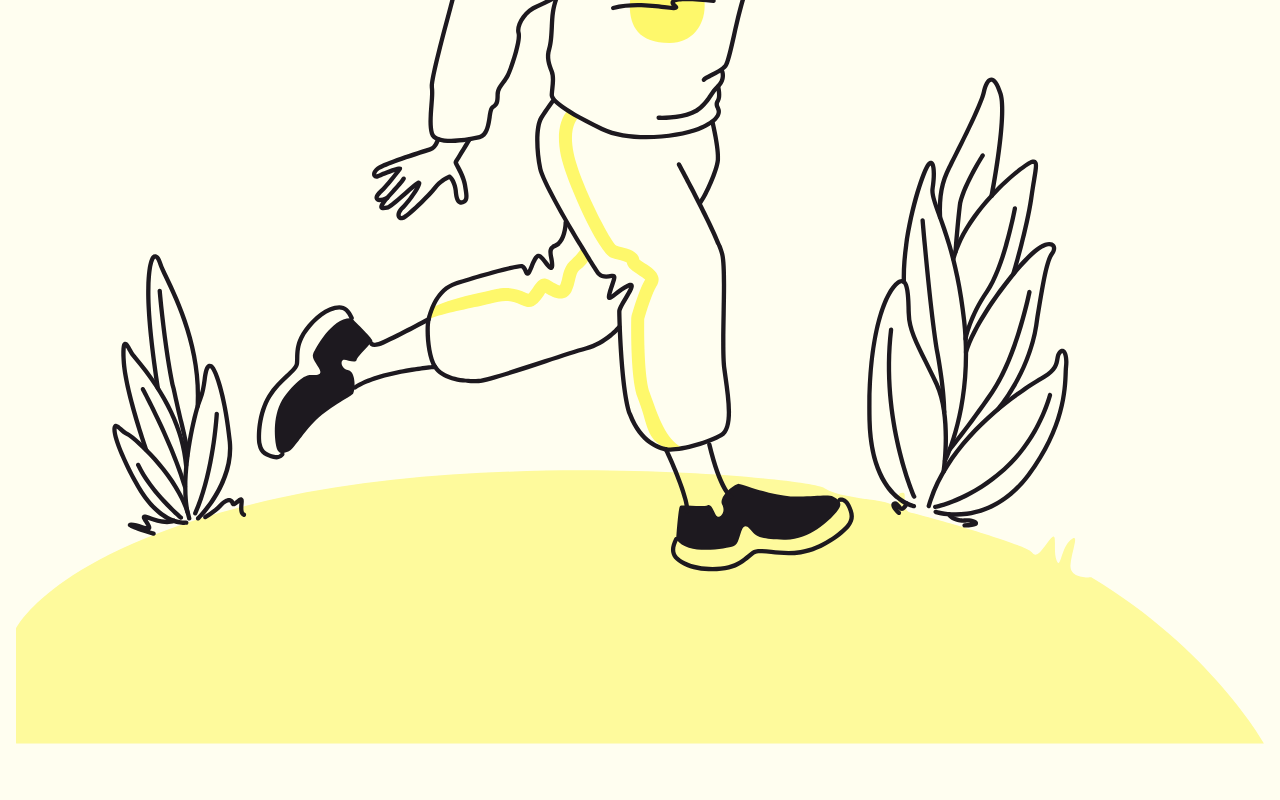
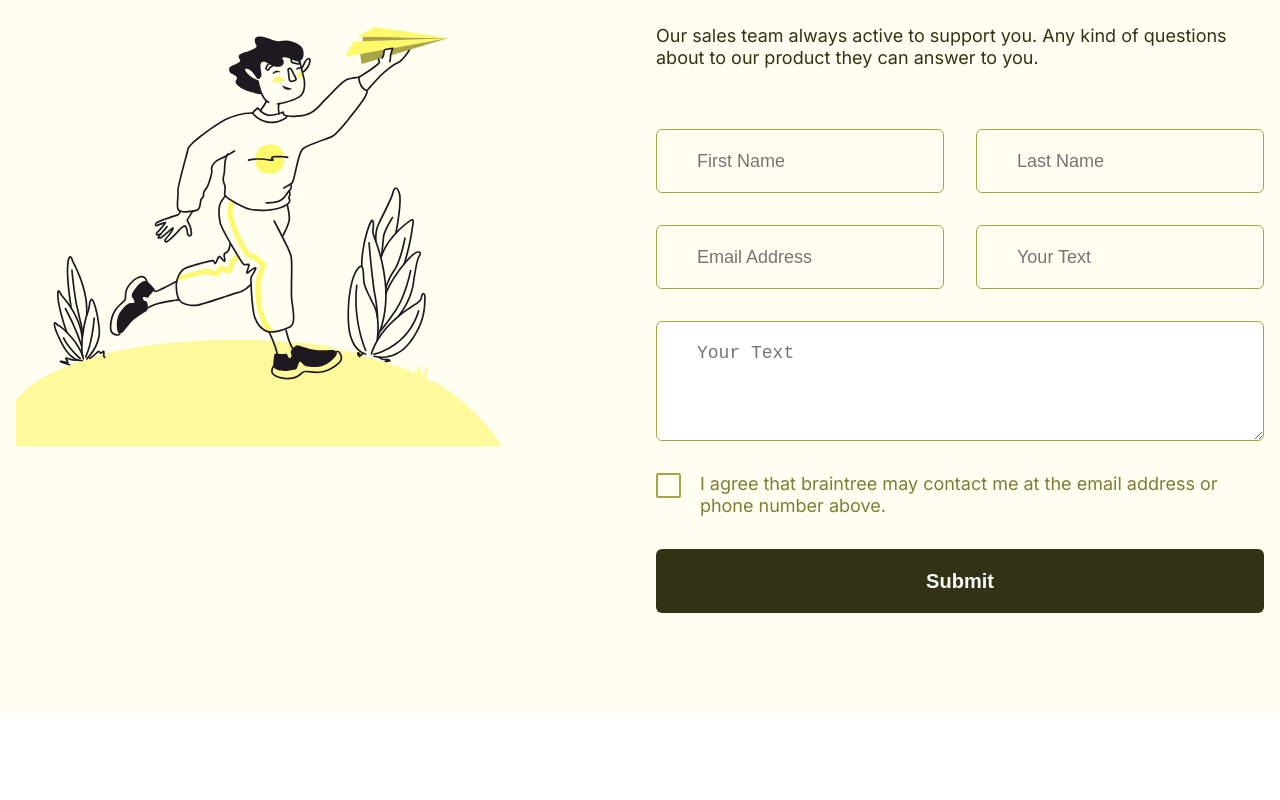
Before and after one commit to pujiragil/uangmu, a Next.js app: page / in a window 1280 px wide. Shown: the part 6360-7160 px from the top of the page. After the commit the page ends 7073 px from the top, so only its background shows below. Built offline with nearby package versions, Linux system fonts and the light colour scheme.

Commit message:
change contact form style

```diff
--- a/components/Card/Card.tsx
+++ b/components/Card/Card.tsx
@@ -126,7 +126,8 @@ const Image = styled.img`
   }
 
   @media screen and (min-width: 1024px) {
-    height: 460px;
+    height: auto;
+    width: 100%;
     object-fit: scale-down;
   }
 
--- a/components/Contact/index.tsx
+++ b/components/Contact/index.tsx
@@ -22,6 +22,11 @@ const ContactWrapper = styled.div`
   display: flex;
   flex-direction: column;
   gap: 100px;
+
+  @media screen and (min-width: 1024px) {
+    flex-direction: row;
+    gap: 2rem;
+  }
 `
 
 interface ContentProps {
@@ -29,6 +34,7 @@ interface ContentProps {
   justifyContent?: string;
   flexDirection?: string;
   gap?: string;
+  xlSize?: string;
 }
 
 const Content = styled.div<ContentProps>`
@@ -38,6 +44,10 @@ const Content = styled.div<ContentProps>`
   align-items: ${({ alignItems }) => alignItems ? alignItems : "center" };
   justify-content: ${({ justifyContent }) => justifyContent ? justifyContent : "center"};
   gap: ${({ gap }) => gap ? gap : "unset"};
+
+  @media screen and (min-width: 1024px) {
+    justify-content: ${({ xlSize }) => xlSize && xlSize};
+  }
 `
 
 const TextWrapper = styled.div`
@@ -51,6 +61,10 @@ const Image = styled.img`
   width: 100%;
   height: auto;
   object-fit: cover;
+
+  @media screen and (min-width: 1024px) {
+    width: 80%;
+  }
 `
 
 const Title = styled.h2`
@@ -70,7 +84,7 @@ export default function ContactSection() {
     <Contact>
       <ContactContainer>
         <ContactWrapper>
-          <Content>
+          <Content xlSize="flex-start">
             <Image src="/contact.svg" />
           </Content>
           <Content justifyContent="flex-start" alignItems="flex-start" flexDirection="column" gap="60px">
--- a/components/Form/index.tsx
+++ b/components/Form/index.tsx
@@ -5,6 +5,11 @@ const Form = styled.form`
   display: flex;
   flex-direction: column;
   gap: 2rem;
+
+  @media screen and (min-width: 768px) {
+    flex-direction: row;
+    flex-wrap: wrap;
+  }
 `
 
 const FormInput = styled.input`
@@ -31,6 +36,10 @@ const FormInput = styled.input`
       color: #A9A547;
     }
   }
+
+  @media screen and (min-width: 768px) {
+    width: calc(50% - 16px);
+  }
 `
 
 const FormTextarea = styled.textarea`
@@ -43,6 +52,7 @@ const FormTextarea = styled.textarea`
   border-radius: 6px;
   outline: none;
   height: 120px;
+  width: 100%;
 
   &::placeholder {
     opacity: 1;
@@ -60,14 +70,120 @@ const FormTextarea = styled.textarea`
   }
 `
 
+const FormAgreement = styled.div`
+  display: flex;
+  align-items: flex-start;
+  gap: 12px;
+  color: #7F7C35;
+`
+
+const AgreementText = styled.p`
+  font-size: 18px;
+  line-height: 22px;
+  font-weight: 400;
+`
+
+const Checkbox = styled.label`
+  position: relative;
+  width: 25px;
+  height: 25px;
+
+  & > .checkbox {
+    opacity: 0;
+    position: absolute;
+    border-radius: 5px;
+  }
+
+  & > .checkbox-custom {
+    position: absolute;
+    top: 0px;
+    left: 0px;
+    height: 25px;
+    width: 25px;
+    background: transparent;
+    border: 2px solid #A9A547;
+    cursor: pointer;
+    border-radius: 2px;
+
+    &::after {
+      position: absolute;
+      content: "";
+      left: 12px;
+      top: 12px;
+      height: 0px;
+      border-radius: 2px;
+      width: 0px;
+      border-width: 0 3px 3px 0;
+      -webkit-transform: rotate(0deg) scale(0);
+      -ms-transform: rotate(0deg) scale(0);
+      transform: rotate(0deg) scale(0);
+      opacity: 1;
+    }
+  }
+
+  & > .checkbox:checked ~ .checkbox-custom {
+    background: transparent;
+    -webkit-transform: rotate(0deg) scale(1);
+    -ms-transform: rotate(0deg) scale(1);
+    border-radius: 2px;
+    opacity: 1;
+    border: 2px solid #A9A547;
+  }
+
+  & > .checkbox:checked ~ .checkbox-custom::after {
+    -webkit-transform: rotate(45deg) scale(1);
+    -ms-transform: rotate(45deg) scale(1);
+    transform: rotate(45deg) scale(1);
+    opacity: 1;
+    left: 7px;
+    top: 2px;
+    width: 6px;
+    height: 12px;
+    border: solid #A9A547;
+    border-width: 0 2px 2px 0;
+    background-color: transparent;
+    border-radius: 0;
+  }
+`
+
+const FormSubmit = styled.input`
+  width: 100%;
+  padding: 20px 40px;
+  border-radius: 6px;
+  background: #333215;
+  color: #FAFAFA;
+  font-size: 20px;
+  font-weight: 700;
+  line-height: 24px;
+  border: none;
+  outline: none;
+  cursor: pointer;
+`
+
+
 export default function FormSection() {
   return (
     <Form>
-      <FormInput placeholder="First Name" />
-      <FormInput placeholder="Last Name" />
-      <FormInput placeholder="Email Address" />
-      <FormInput placeholder="Phone" />
-      <FormTextarea placeholder="Your Text" />
+      <FormInput placeholder="First Name" required />
+      <FormInput placeholder="Last Name" required />
+      <FormInput placeholder="Email Address" type={"email"} required />
+      <FormInput placeholder="Your Text" required />
+      <FormTextarea spellCheck={false} placeholder="Your Text" />
+      <FormAgreement>
+        <CustomCheckbox/>
+        <span></span>
+        <AgreementText>I agree that braintree may contact me at the email address or phone number above.</AgreementText>
+      </FormAgreement>
+      <FormSubmit value={"Submit"} type={"submit"}/>
     </Form>
   )
 }
+
+function CustomCheckbox() {
+  return (
+    <Checkbox>
+      <input type={"checkbox"} className="checkbox" />
+      <span className="checkbox-custom"></span>
+    </Checkbox>
+  )
+}
```
